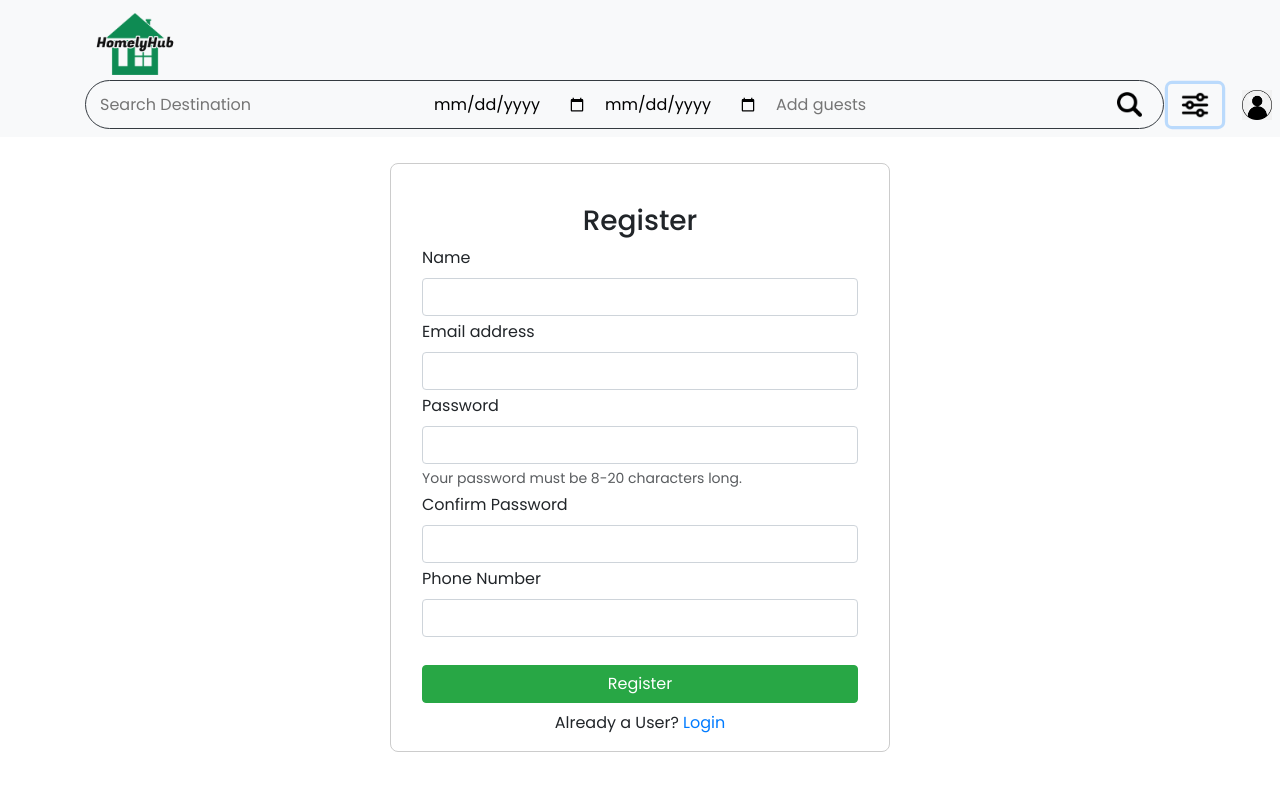
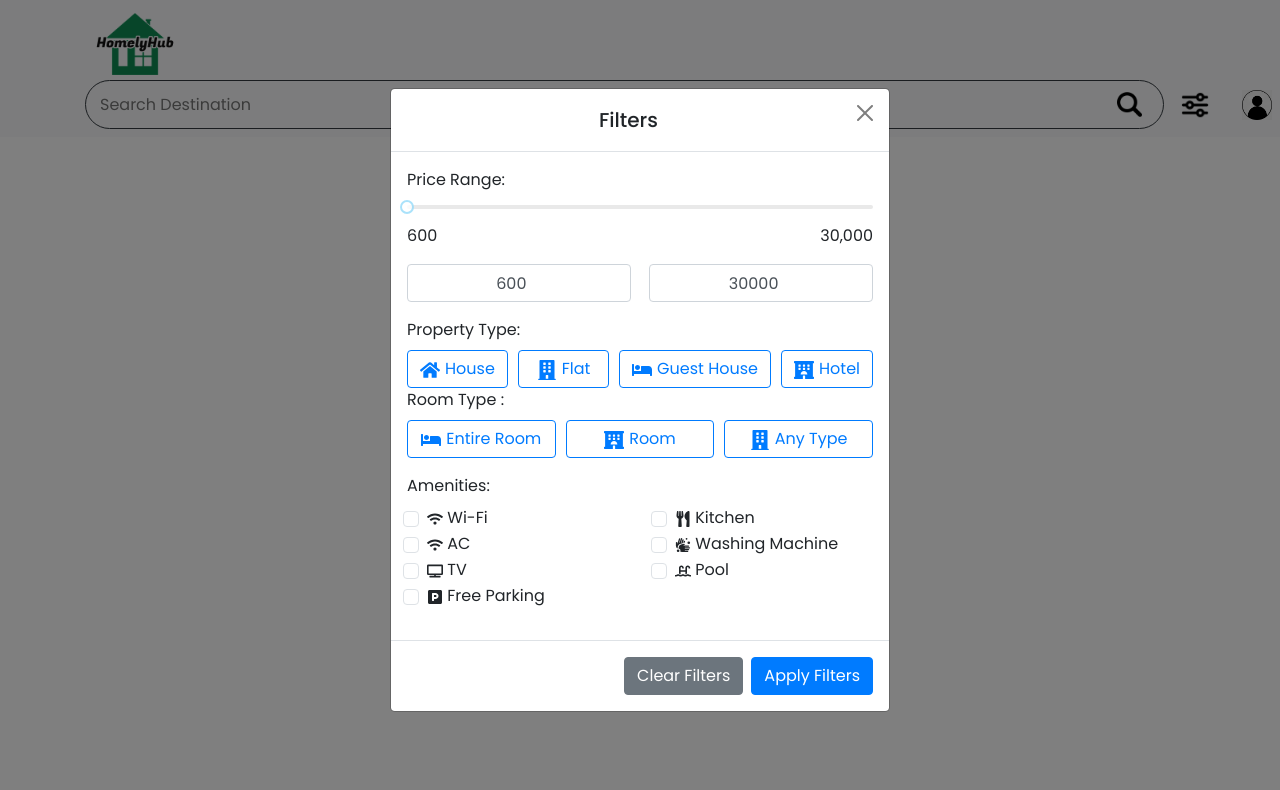
Before and after one commit to Sanjay-Kumar-262004/Homely-Hub, a React (Create React App) app: page / in a window 1280 px wide. Both pictures are taken after a click on the button 1195 px from the left and 104 px from the top of the page. Shown: the top 790 px of the page. Built offline with nearby package versions, Linux system fonts and the light colour scheme; a web font is replaced by a local one.

Commit message:
Filter Page Added & Updated

```diff
--- a/package.json
+++ b/package.json
@@ -6,8 +6,11 @@
     "@testing-library/jest-dom": "^5.17.0",
     "@testing-library/react": "^13.4.0",
     "@testing-library/user-event": "^13.5.0",
+    "rc-slider": "^10.5.0",
     "react": "^18.2.0",
+    "react-bootstrap": "^2.10.1",
     "react-dom": "^18.2.0",
+    "react-icons": "^5.0.1",
     "react-router-dom": "^6.22.3",
     "react-scripts": "5.0.1",
     "web-vitals": "^2.1.4"
--- a/src/App.js
+++ b/src/App.js
@@ -3,14 +3,18 @@ import './App.css';
 import { BrowserRouter as Router } from 'react-router-dom'; // Import BrowserRouter
 // import Login from './Components/Login';
 import Navbar from './Components/Navbar';
-import Signup from './Components/Signup';
+// import Login from './Components/Login';
+// import Signup from './Components/Signup';
+import Filter from './Components/Filter';
 
 function App() {
   return (
     <Router> {/* Wrap your components with Router */}
       <>
         <Navbar />
-        <Signup/>
+        {/* <Login />
+        <Signup /> */}
+        <Filter />
       </>
     </Router>
   );
--- /dev/null
+++ b/src/Components/Filter.js
@@ -0,0 +1,166 @@
+import React, { useState } from 'react';
+import { Button, Modal } from 'react-bootstrap';
+import { FaBed, FaHome, FaBuilding, FaHotel, FaWifi, FaTv, FaParking, FaSwimmingPool, FaUtensils, FaWrench, FaMailchimp, FaHandsWash, FaWater } from 'react-icons/fa';
+import Slider from 'rc-slider';
+import 'rc-slider/assets/index.css';
+
+const Filter = ({ showModal, handleClose }) => {
+  const [minPrice, setMinPrice] = useState(600);
+  const [maxPrice, setMaxPrice] = useState(30000);
+  const [sliderValue, setSliderValue] = useState([600, 30000]);
+
+  const handleModalClose = () => {
+    handleClose(); // Close the modal
+  };
+
+  const handleSliderChange = (value) => {
+    setMinPrice(value[0]);
+    setMaxPrice(value[1]);
+    setSliderValue(value);
+  };
+
+  const handleMinInputChange = (e) => {
+    const newMinPrice = parseInt(e.target.value);
+    setMinPrice(newMinPrice);
+    if (newMinPrice > maxPrice) {
+      setMaxPrice(newMinPrice);
+      setSliderValue([newMinPrice, newMinPrice]);
+    } else {
+      setSliderValue([newMinPrice, maxPrice]);
+    }
+  };
+
+  const handleMaxInputChange = (e) => {
+    const newMaxPrice = parseInt(e.target.value);
+    setMaxPrice(newMaxPrice);
+    if (newMaxPrice < minPrice) {
+      setMinPrice(newMaxPrice);
+      setSliderValue([newMaxPrice, newMaxPrice]);
+    } else {
+      setSliderValue([minPrice, newMaxPrice]);
+    }
+  };
+
+  const handleClearFilters = () => {
+    setMinPrice(600);
+    setMaxPrice(30000);
+    setSliderValue([600, 30000]);
+  };
+
+  const handleApplyFilters = () => {
+    // Handle applying filters, e.g., sending selected price range to parent component
+    handleClose();
+  };
+
+  return (
+    <Modal show={showModal} onHide={handleModalClose} centered backdrop="static">
+      <Modal.Header closeButton>
+        <h5 className="modal-title text-center w-100">Filters</h5>
+      </Modal.Header>
+      <Modal.Body>
+        <label htmlFor="priceRange" className="form-label">Price Range:</label>
+        <div className="mb-3">
+          <Slider
+            min={600}
+            max={30000}
+            value={sliderValue}
+            onChange={handleSliderChange}
+            style={{ width: '100%', marginLeft: 'auto', marginRight: 'auto' }}
+          />
+          <div className="d-flex justify-content-between" style={{ marginTop: '10px' }}>
+            <span>600</span>
+            <span>30,000</span>
+          </div>
+        </div>
+        <div className="d-flex justify-content-between mb-3">
+          <input type="number" className="form-control text-center" value={minPrice} onChange={handleMinInputChange} style={{ width: '48%' }} />
+          <input type="number" className="form-control text-center" value={maxPrice} onChange={handleMaxInputChange} style={{ width: '48%' }} />
+        </div>
+        <label htmlFor="propertyType" className="form-label">Property Type:</label>
+        <div className="d-flex justify-content-between">
+          <Button variant="outline-primary" style={{ flex: '1', marginRight: '10px', backgroundColor: 'transparent' }} onMouseEnter={(e) => e.target.style.backgroundColor = '#007bff'} onMouseLeave={(e) => e.target.style.backgroundColor = 'transparent'}>
+            <FaHome size={20} />
+            <span style={{ marginLeft: '5px' }}>House</span>
+          </Button>
+          <Button variant="outline-primary" style={{ flex: '1', marginRight: '10px', backgroundColor: 'transparent' }} onMouseEnter={(e) => e.target.style.backgroundColor = '#007bff'} onMouseLeave={(e) => e.target.style.backgroundColor = 'transparent'}>
+            <FaBuilding size={20} />
+            <span style={{ marginLeft: '5px' }}>Flat</span>
+          </Button>
+          <Button variant="outline-primary" style={{ flex: '1', marginRight: '10px', backgroundColor: 'transparent' }} onMouseEnter={(e) => e.target.style.backgroundColor = '#007bff'} onMouseLeave={(e) => e.target.style.backgroundColor = 'transparent'}>
+            <FaBed size={20} />
+            <span style={{ marginLeft: '5px' }}>Guest House</span>
+          </Button>
+          <Button variant="outline-primary" style={{ flex: '1', backgroundColor: 'transparent' }} onMouseEnter={(e) => e.target.style.backgroundColor = '#007bff'} onMouseLeave={(e) => e.target.style.backgroundColor = 'transparent'}>
+            <FaHotel size={20} />
+            <span style={{ marginLeft: '5px' }}>Hotel</span>
+          </Button>
+
+        </div>
+        <label htmlFor="roomType" className="form-label">Room Type :</label>
+        <div className="d-flex justify-content-between">
+          <Button variant="outline-primary" style={{ flex: '1', marginRight: '10px', backgroundColor: 'transparent' }} onMouseEnter={(e) => e.target.style.backgroundColor = '#007bff'} onMouseLeave={(e) => e.target.style.backgroundColor = 'transparent'}>
+            <FaBed size={20} />
+            <span style={{ marginLeft: '5px' }}>Entire Room</span>
+          </Button>
+          <Button variant="outline-primary" style={{ flex: '1', marginRight: '10px', backgroundColor: 'transparent' }} onMouseEnter={(e) => e.target.style.backgroundColor = '#007bff'} onMouseLeave={(e) => e.target.style.backgroundColor = 'transparent'}>
+            <FaHotel size={20} />
+            <span style={{ marginLeft: '5px' }}>Room</span>
+          </Button>
+          <Button variant="outline-primary" style={{ flex: '1', backgroundColor: 'transparent' }} onMouseEnter={(e) => e.target.style.backgroundColor = '#007bff'} onMouseLeave={(e) => e.target.style.backgroundColor = 'transparent'}>
+            <FaBuilding size={20} />
+            <span style={{ marginLeft: '5px' }}>Any Type</span>
+          </Button>
+        </div>
+        <label htmlFor="amenities" className="form-label mt-3">Amenities:</label>
+      <div className="row">
+        <div className="col">
+          <div className="mb-3">
+            <div className="form-check">
+              <input className="form-check-input" type="checkbox" value="" id="wifi" />
+              <label className="form-check-label" htmlFor="wifi"><FaWifi /> Wi-Fi</label>
+            </div>
+            <div className="form-check">
+              <input className="form-check-input" type="checkbox" value="" id="ac" />
+              <label className="form-check-label" htmlFor="ac"><FaWifi /> AC</label>
+            </div>
+            <div className="form-check">
+              <input className="form-check-input" type="checkbox" value="" id="tv" />
+              <label className="form-check-label" htmlFor="tv"><FaTv /> TV</label>
+            </div>
+            <div className="form-check">
+              <input className="form-check-input" type="checkbox" value="" id="parking" />
+              <label className="form-check-label" htmlFor="parking"><FaParking /> Free Parking</label>
+            </div>
+          </div>
+        </div>
+        <div className="col">
+          <div className="mb-3">
+            <div className="form-check">
+              <input className="form-check-input" type="checkbox" value="" id="kitchen" />
+              <label className="form-check-label" htmlFor="kitchen"><FaUtensils /> Kitchen</label>
+            </div>
+            <div className="form-check">
+              <input className="form-check-input" type="checkbox" value="" id="washingMachine" />
+              <label className="form-check-label" htmlFor="washingMachine"><FaHandsWash /> Washing Machine</label>
+            </div>
+            <div className="form-check">
+              <input className="form-check-input" type="checkbox" value="" id="pool" />
+              <label className="form-check-label" htmlFor="pool"><FaSwimmingPool /> Pool</label>
+            </div>
+          </div>
+        </div>
+      </div>
+      </Modal.Body>
+      <Modal.Footer>
+        <Button variant="secondary" onClick={handleClearFilters}>
+          Clear Filters
+        </Button>
+        <Button variant="primary" onClick={handleApplyFilters}>
+          Apply Filters
+        </Button>
+      </Modal.Footer>
+    </Modal>
+  );
+};
+
+export default Filter;
--- a/src/Components/Navbar.js
+++ b/src/Components/Navbar.js
@@ -1,7 +1,14 @@
-import React from 'react';
-import { Link } from 'react-router-dom'; // Import Link from react-router-dom
+import React, { useState } from 'react';
+import { Link } from 'react-router-dom';
+import { Button } from 'react-bootstrap';
+import Filter from './Filter'; // Import the Filter component
 
 const Navbar = () => {
+  const [showModal, setShowModal] = useState(false);
+
+  const handleClose = () => setShowModal(false);
+  const handleShow = () => setShowModal(true);
+
   return (
     <div>
       <nav className="navbar bg-body-tertiary">
@@ -18,11 +25,13 @@ const Navbar = () => {
               <input type="text" className="input mx-1 border-0 bg-transparent" style={{ padding: '5px', borderRadius: '100px', minWidth: '120px' }} placeholder="Add guests" />
               <button type="button" className="mx-1 btn border-0 bg-transparent"><img src="/assets/magnifying-glass.png" width="25" alt="" /></button>
             </div>
-            <button type="button" className="mx-1 btn border-0 bg-transparent"><img src="/assets/filter.png" width="30" alt="" /></button>
+            <button type="button" className="mx-1 btn border-0 bg-transparent" onClick={handleShow}><img src="/assets/filter.png" width="30" alt="" /></button>
             <button type="button" className="mx-1 btn border-0 bg-transparent"><img src="/assets/loginicon.png" width="30" alt="" /></button>
           </div>
         </div>
       </nav>
+
+      <Filter showModal={showModal} handleClose={handleClose} />
     </div>
   );
 };
```
Also changed, not shown: 1 other file (tests, documents, lock files or other folders).
